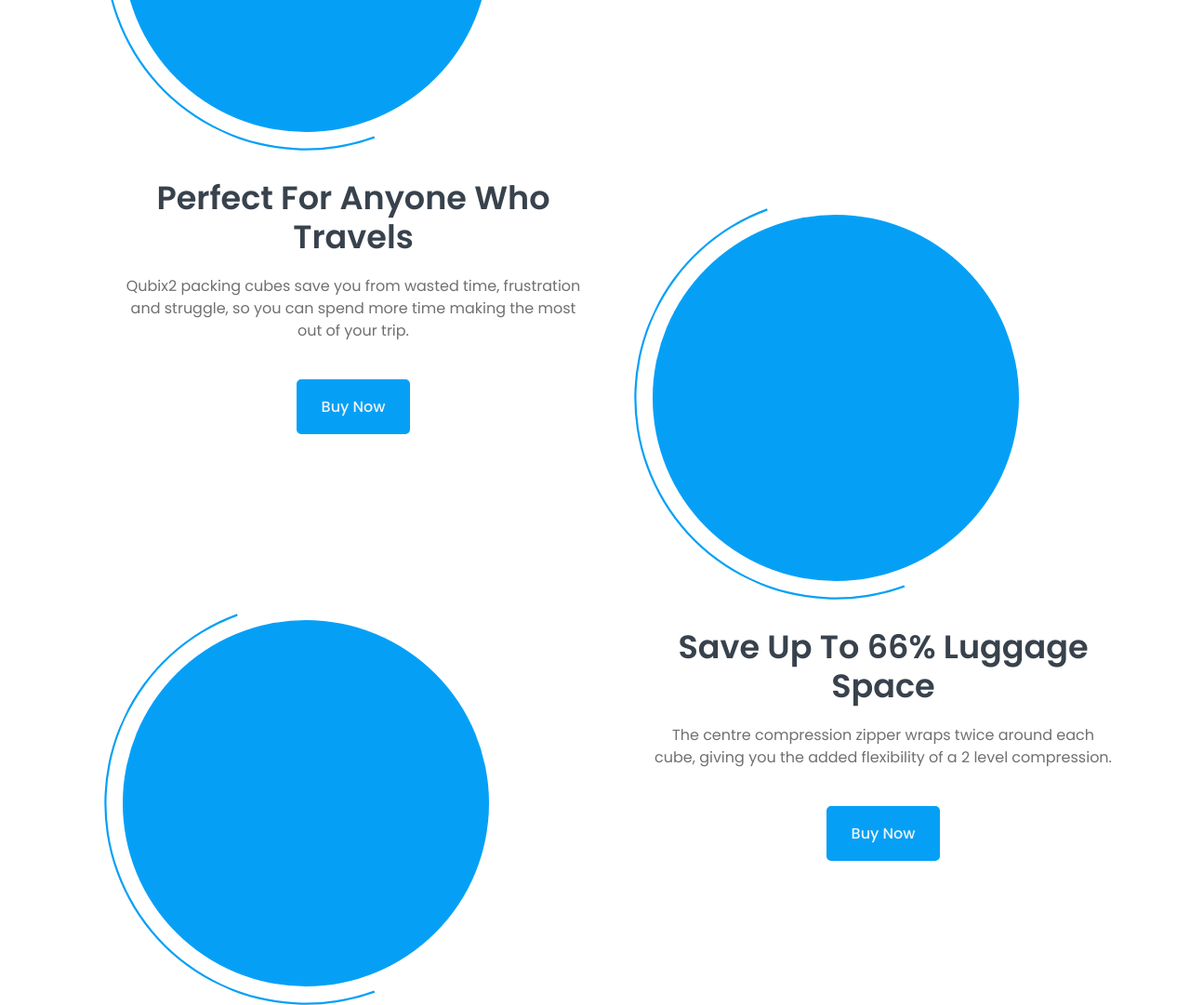
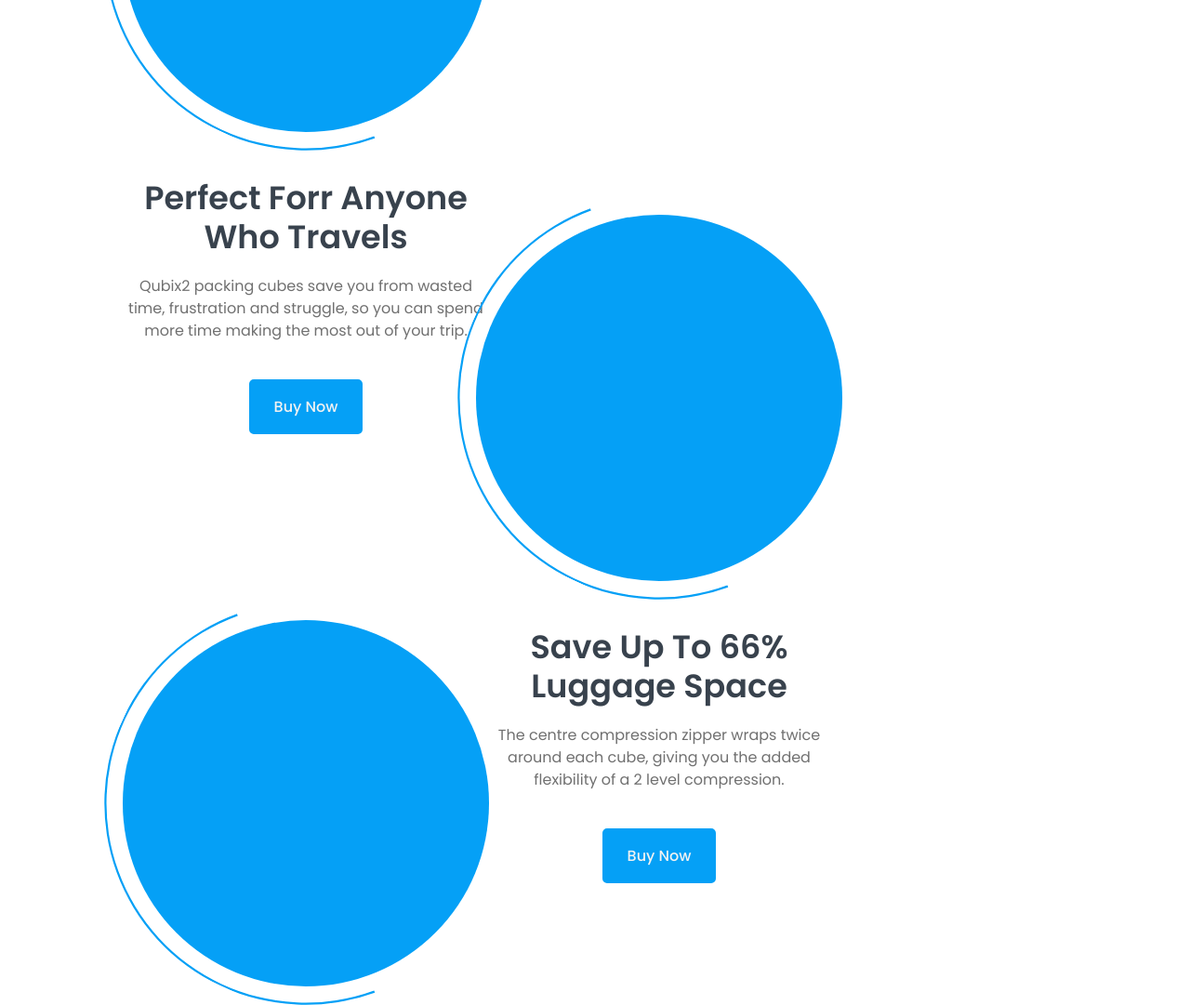
Before and after one commit to Beloved1310/Qubix2, a plain HTML site: page index.html in a window 1280 px wide. Shown: the part 1700-2781 px from the top of the page at 93% size. Drawn offline with Linux system fonts and the light colour scheme.

Commit message:
feat: change col

```diff
--- a/index.html
+++ b/index.html
@@ -193,14 +193,14 @@
   <section class="about-area pt-70 pb-120" data-scroll-index="2">
     <div class="container">
       <div class="row align-items-center">
-        <div class="col-lg-6 col-md-7 col-sm-9">
+        <div class="col-lg-4 col-md-7 col-sm-9">
           <div class="about-image wow fadeInLeftBig" data-wow-duration="3s" data-wow-delay="0.5s">
             <div class="about-shape"></div>
             <img src="assets/img/description/LTweb2-packingcubes-benefitimage-002.jpg" alt="" class="app">
 
             <div class="about-content mt-50 wow fadeInRightBig" data-wow-duration="3s" data-wow-delay="0.5s">
               <div class="section-title">
-                <h1 class="title">Perfect For Anyone Who Travels</h1>
+                <h1 class="title">Perfect Forr Anyone Who Travels</h1>
                 <p class="text">Qubix2 packing cubes save you from wasted time, frustration and struggle, so you can spend more time making the most out of your trip.
                   </p>
               </div>
@@ -239,7 +239,7 @@
 
 
         </div>
-        <div class="col-lg-6 col-md-7 col-sm-9">
+        <div class="col-lg-4 col-md-7 col-sm-9">
 
           <div class="about-image wow fadeInLeftBig" data-wow-duration="3s" data-wow-delay="0.5s">
             <div class="about-shape"></div>
```
